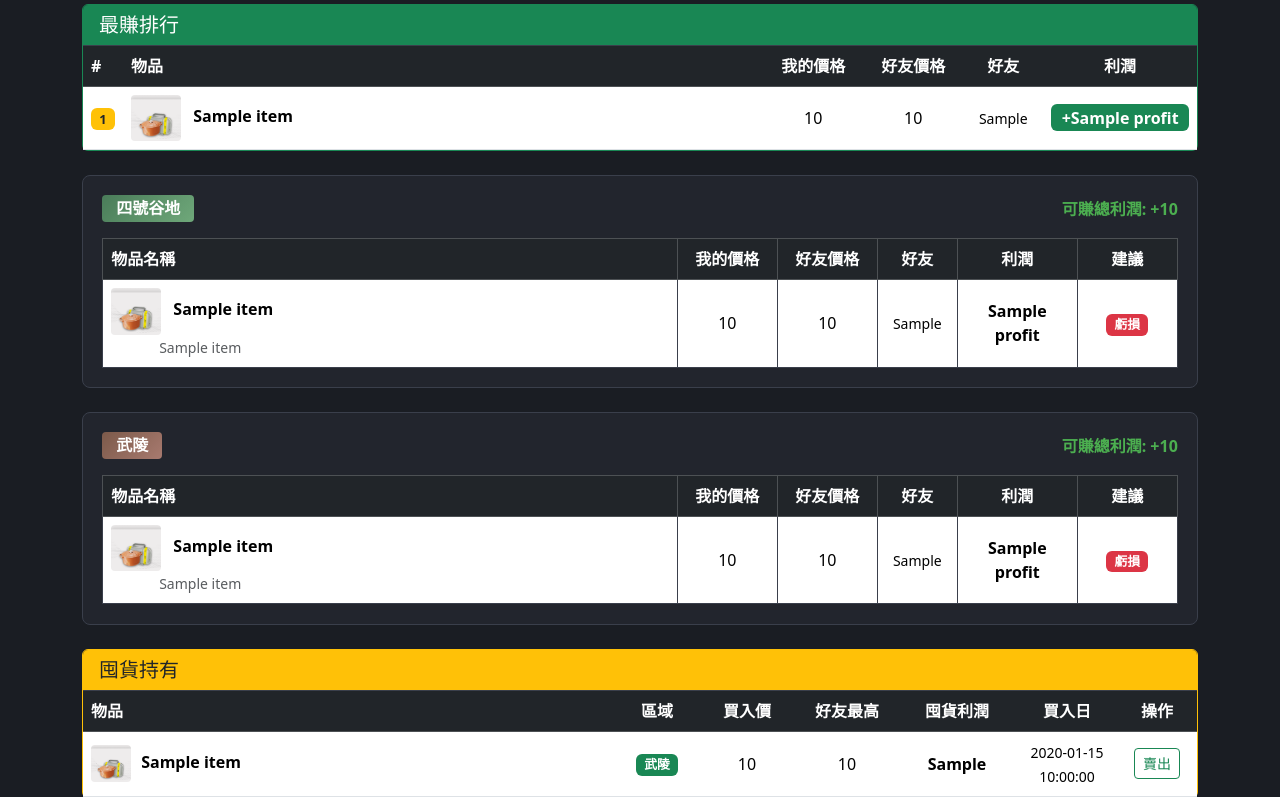
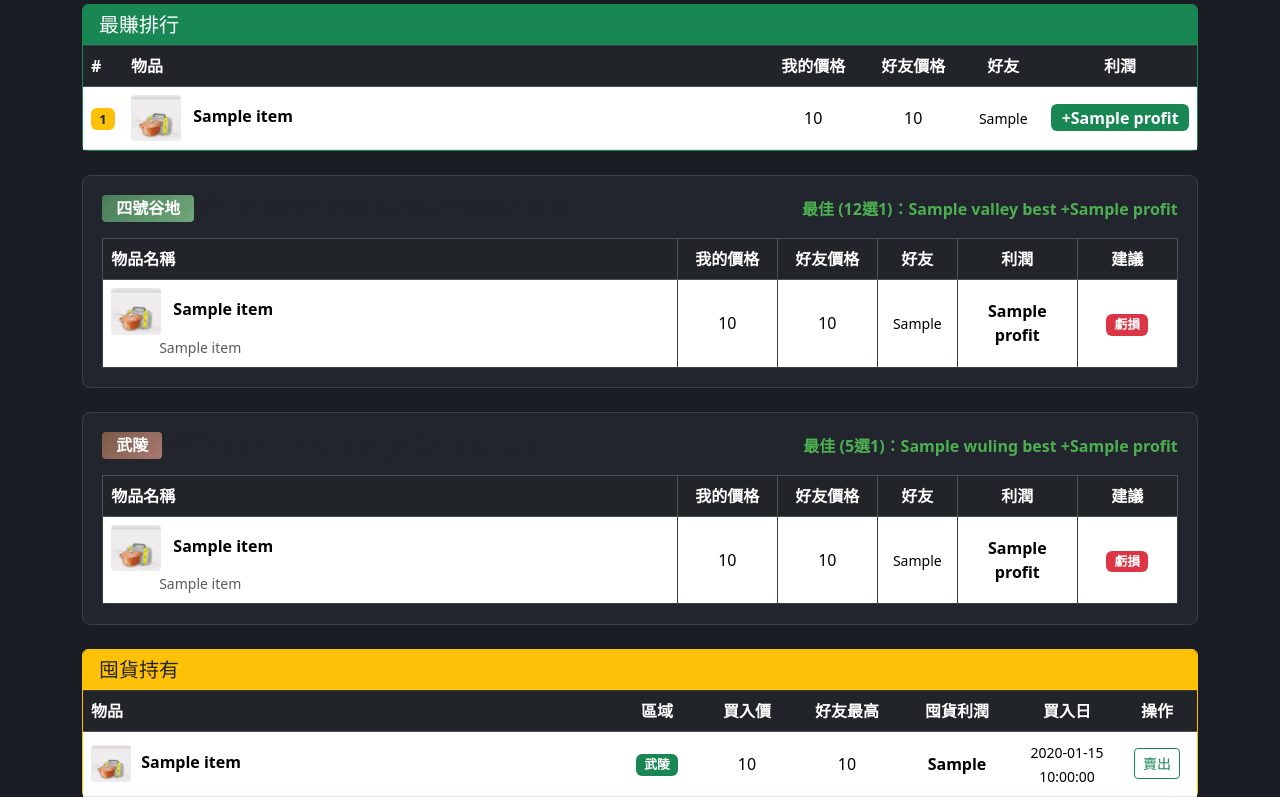
Before and after one commit to eric25382772/endfield-price-tracker, a Flask app: template templates/compare.html in a window 1280 px wide. Shown: the part 237-1034 px from the top of the page. Run offline with Flask 3, Linux system fonts and the light colour scheme; the template is opened without the code that fills it: most values are stand-ins (such as "Sample title", 1, 10 or a date in 2020).

Commit message:
v1.7: 最佳單項利潤 + 剩餘配額顯示
- /compare header 改為擇一最高利潤（谷地 12選1、武陵 5選1），取代加總誤導
- 兩區 header 新增「剩餘 X / 上限 Y」顯示
- scanner.py 新增 parse_remaining_quota()，F2 時 OCR 讀取配額寫入 quotas 表

Co-Authored-By: Claude Opus 4.6 <noreply@anthropic.com>

```diff
--- a/app.py
+++ b/app.py
@@ -160,26 +160,35 @@ def compare():
     valley_comparison = get_profit_comparison('valley_iv', date)
     wuling_comparison = get_profit_comparison('wuling', date)
 
-    # Calculate totals
-    valley_total_profit = sum(r['profit'] for r in valley_comparison if r['profit'] is not None and r['profit'] > 0)
-    wuling_total_profit = sum(r['profit'] for r in wuling_comparison if r['profit'] is not None and r['profit'] > 0)
+    # 擇一最高利潤（配額限制下實際只能挑一種貨買）
+    def pick_best(rows):
+        profitable = [r for r in rows if r['profit'] is not None and r['profit'] > 0]
+        return max(profitable, key=lambda x: x['profit']) if profitable else None
 
-    # Find the best item overall
+    valley_best = pick_best(valley_comparison)
+    wuling_best = pick_best(wuling_comparison)
+
+    # 跨區 Top 5 排行
     all_items = valley_comparison + wuling_comparison
     profitable = [r for r in all_items if r['profit'] is not None and r['profit'] > 0]
     profitable.sort(key=lambda x: x['profit'], reverse=True)
 
-    # 囤貨資料
+    # 囤貨 + 剩餘配額
     stockpile = get_active_stockpile()
+    valley_quota = get_quota('valley_iv', date)
+    wuling_quota = get_quota('wuling', date)
 
     return render_template('compare.html',
                            valley_comparison=valley_comparison,
                            wuling_comparison=wuling_comparison,
-                           valley_total_profit=valley_total_profit,
-                           wuling_total_profit=wuling_total_profit,
+                           valley_best=valley_best,
+                           wuling_best=wuling_best,
                            top_profitable=profitable[:5],
                            friends=friends,
                            stockpile=stockpile,
+                           valley_quota=valley_quota,
+                           wuling_quota=wuling_quota,
+                           region_quota=REGION_QUOTA,
                            profit_threshold=PROFIT_THRESHOLD,
                            stockpile_threshold=STOCKPILE_THRESHOLD,
                            current_date=current_date,
--- a/templates/compare.html
+++ b/templates/compare.html
@@ -72,12 +72,17 @@
 
 {# ===== 四號谷地比對 ===== #}
 <div class="region-section mb-4">
-    <div class="d-flex justify-content-between align-items-center mb-3">
+    <div class="d-flex justify-content-between align-items-center mb-3 flex-wrap gap-2">
         <h4 class="region-title mb-0">
             <span class="region-badge valley">四號谷地</span>
+            <small class="text-muted ms-2">
+                剩餘 {% if valley_quota %}{{ valley_quota.remaining }}{% else %}?{% endif %} / {{ region_quota.valley_iv.max }}
+            </small>
         </h4>
-        {% if valley_total_profit > 0 %}
-        <span class="text-success fw-bold">可賺總利潤: +{{ valley_total_profit }}</span>
+        {% if valley_best %}
+        <span class="text-success fw-bold">
+            最佳 (12選1)：{{ valley_best.name_cn }} +{{ valley_best.profit }}
+        </span>
         {% endif %}
     </div>
     <div class="table-responsive">
@@ -147,12 +152,17 @@
 
 {# ===== 武陵比對 ===== #}
 <div class="region-section mb-4">
-    <div class="d-flex justify-content-between align-items-center mb-3">
+    <div class="d-flex justify-content-between align-items-center mb-3 flex-wrap gap-2">
         <h4 class="region-title mb-0">
             <span class="region-badge wuling">武陵</span>
+            <small class="text-muted ms-2">
+                剩餘 {% if wuling_quota %}{{ wuling_quota.remaining }}{% else %}?{% endif %} / {{ region_quota.wuling.max }}
+            </small>
         </h4>
-        {% if wuling_total_profit > 0 %}
-        <span class="text-success fw-bold">可賺總利潤: +{{ wuling_total_profit }}</span>
+        {% if wuling_best %}
+        <span class="text-success fw-bold">
+            最佳 (5選1)：{{ wuling_best.name_cn }} +{{ wuling_best.profit }}
+        </span>
         {% endif %}
     </div>
     <div class="table-responsive">
```
Also changed, not shown: scanner.py (+54 -7 lines).
